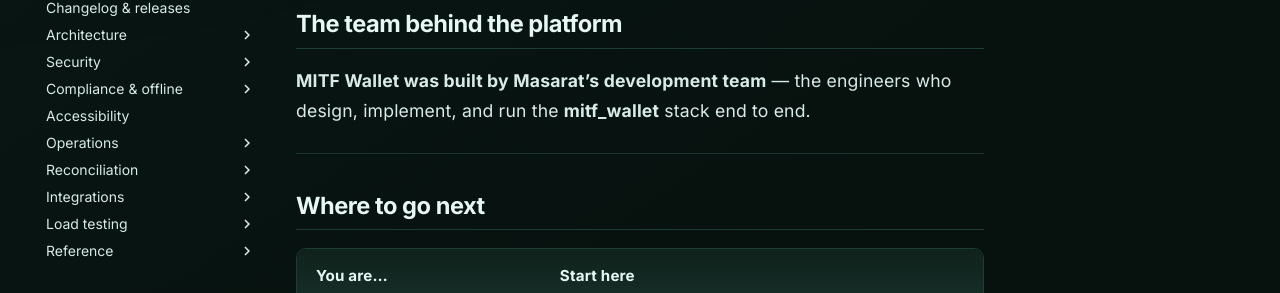
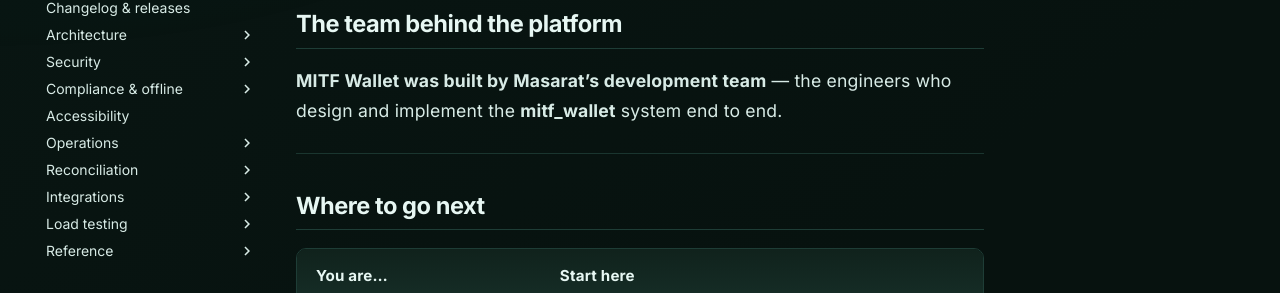
Before and after one commit to anstwechy/mitf_wallet_public_docs, an MkDocs documentation site: the page built from docs/README.md, in a window 1280 px wide and 900 px high, scrolled down 811 px. Shown: the part 190-483 px from the top of the window. Built offline with MkDocs 1.6.1 and Material for MkDocs 9.7.7, drawn with Linux system fonts in a browser that asks for light colours; comment, search, counter and statistics services are not loaded.

Commit message:
docs: tweak home team line (mitf_wallet system)

```diff
--- a/docs/README.md
+++ b/docs/README.md
@@ -18,7 +18,7 @@ We document because **integrators, auditors, risk, and our own teams** deserve t
 
 ## The team behind the platform
 
-**MITF Wallet was built by Masarat’s development team** — the engineers who design, implement, and run the **mitf_wallet** stack end to end.
+**MITF Wallet was built by Masarat’s development team** — the engineers who design and implement the **mitf_wallet** system end to end.
 
 ---
 
```
